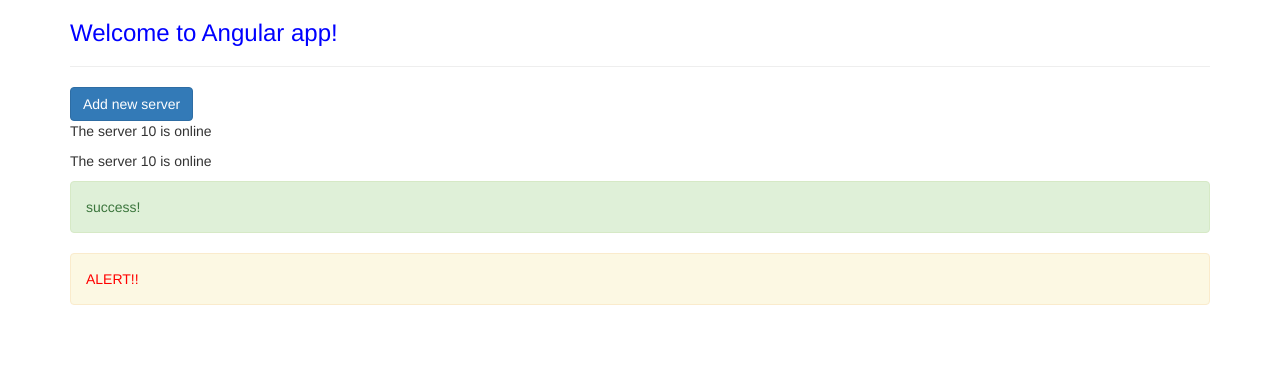
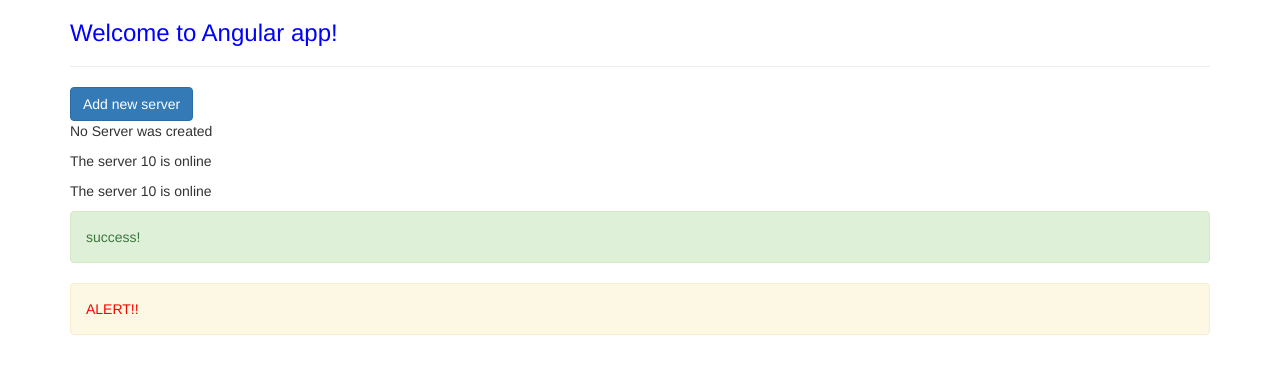
Before and after one commit to marcinsz/angular-first-app, an Angular app: page / in a window 1280 px wide. Shown: the top 374 px of the page. Built offline with nearby package versions, Linux system fonts and the light colour scheme.

Commit message:
Binding events

```diff
--- a/src/app/servers/servers.component.html
+++ b/src/app/servers/servers.component.html
@@ -1,6 +1,9 @@
-<button class="btn btn-primary" [disabled]="!allowNewServer">
+<button class="btn btn-primary"
+    [disabled]="!allowNewServer"
+    (click)="onCreateServer()"
+    >
   Add new server
 </button>
-
+<p>{{ serverCreationStatus }}</p>
 <app-server> </app-server>
 <app-server> </app-server>
--- a/src/app/servers/servers.component.ts
+++ b/src/app/servers/servers.component.ts
@@ -7,6 +7,7 @@
 })
 export class ServersComponent implements OnInit {
   allowNewServer = false;
+  serverCreationStatus = 'No Server was created'
   constructor() {
     setTimeout(()=>{
       this.allowNewServer=true;
@@ -16,4 +17,8 @@
   ngOnInit() {
   }
 
+  onCreateServer(){
+    this.serverCreationStatus = 'Server was created';
+  }
+
 }
```
